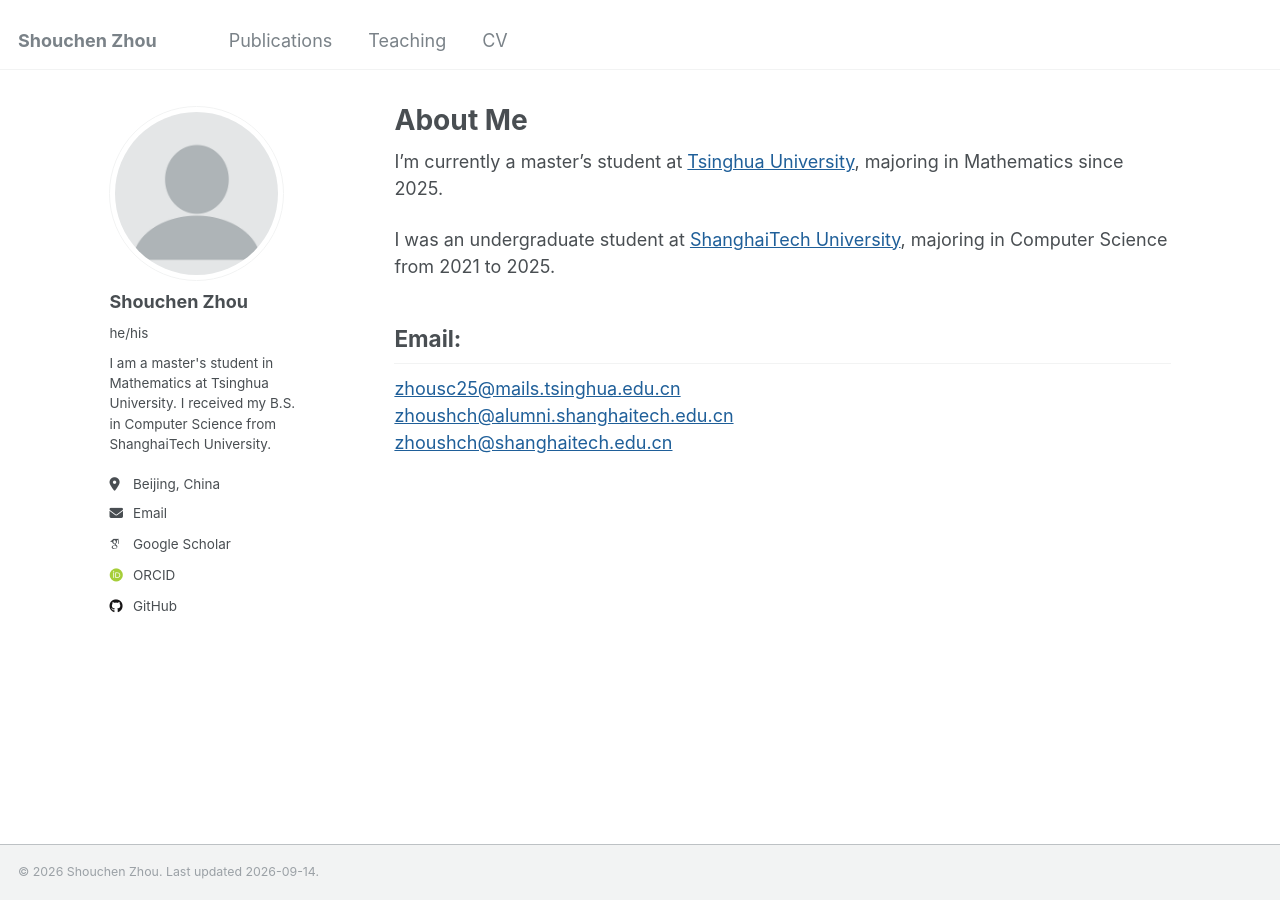
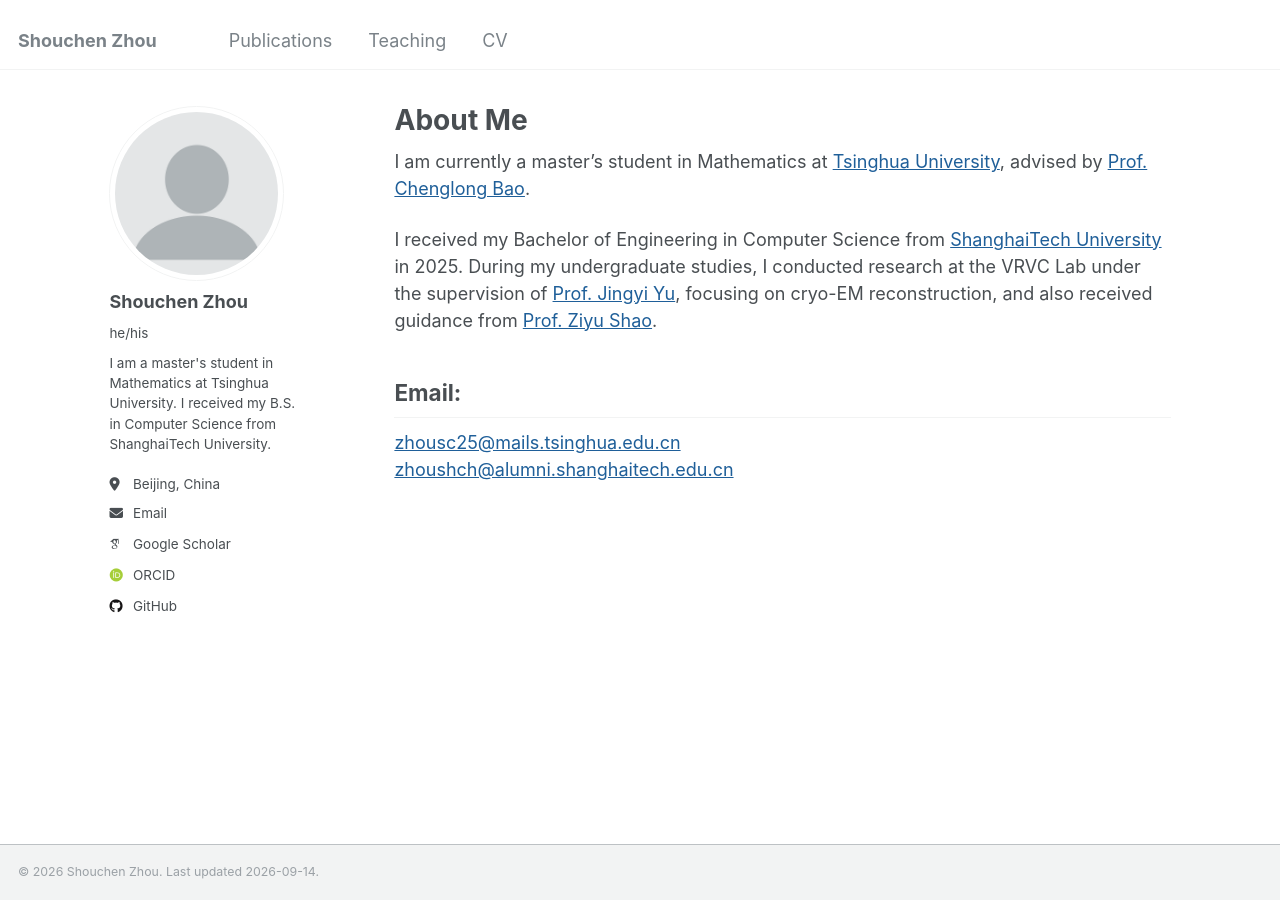
Before and after one commit to zsc2003/zsc2003.github.io, a Jekyll site: the page built from _pages/about.md, in a window 1280 px wide. Built offline with Jekyll 4.4.1, drawn with Linux system fonts in a browser that asks for light colours; some web fonts are replaced.

Commit message:
update about me

```diff
--- a/_pages/about.md
+++ b/_pages/about.md
@@ -7,14 +7,13 @@ redirect_from:
   - /about.html
 ---
 
-I'm currently a master's student at [Tsinghua University](https://www.tsinghua.edu.cn/), majoring in Mathematics since 2025.
+I am currently a master's student in Mathematics at [Tsinghua University](https://www.tsinghua.edu.cn/), advised by [Prof. Chenglong Bao](https://matbc.github.io/).
 
-I was an undergraduate student at [ShanghaiTech University](https://www.shanghaitech.edu.cn/), majoring in Computer Science from 2021 to 2025.
+I received my Bachelor of Engineering in Computer Science from [ShanghaiTech University](https://www.shanghaitech.edu.cn/) in 2025. During my undergraduate studies, I conducted research at the VRVC Lab under the supervision of [Prof. Jingyi Yu](https://faculty.sist.shanghaitech.edu.cn/yujingyi/), focusing on cryo-EM reconstruction, and also received guidance from [Prof. Ziyu Shao](https://faculty.sist.shanghaitech.edu.cn/faculty/shaozy/).
 
 
 
 Email:
 ------
 <a href="mailto:zhousc25@mails.tsinghua.edu.cn">zhousc25@mails.tsinghua.edu.cn</a><br>
-<a href="mailto:zhoushch@alumni.shanghaitech.edu.cn">zhoushch@alumni.shanghaitech.edu.cn</a><br>
-<a href="mailto:zhoushch@shanghaitech.edu.cn">zhoushch@shanghaitech.edu.cn</a>
+<a href="mailto:zhoushch@alumni.shanghaitech.edu.cn">zhoushch@alumni.shanghaitech.edu.cn</a>
```
